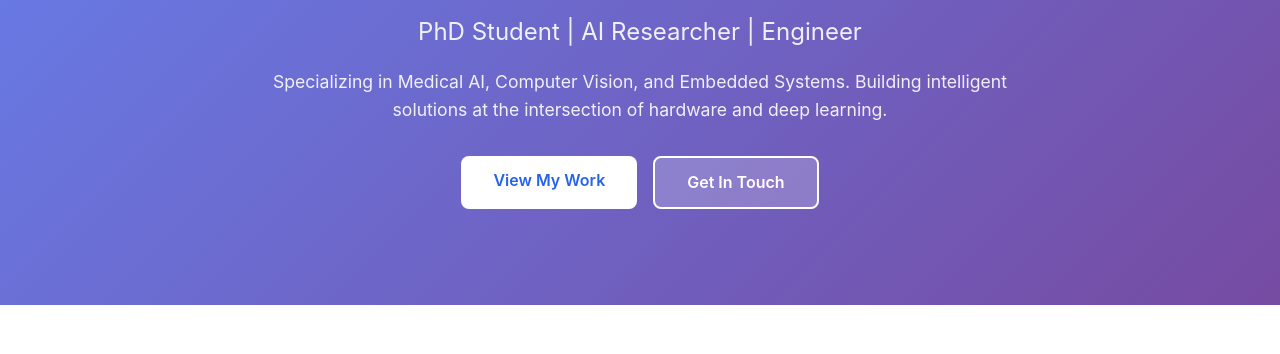
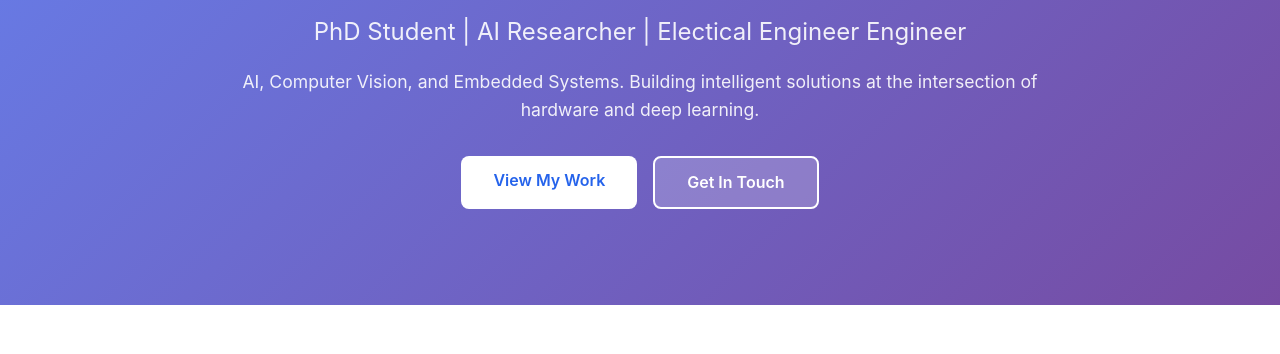
Before and after one commit to mahadkhaliq/mahadkhaliq.github.io, a plain HTML site: page index.html in a window 1280 px wide. Shown: the part 246-600 px from the top of the page. Drawn offline with Linux system fonts and the light colour scheme.

Commit message:
Revise hero section subtitle and description
Updated subtitle and description in the hero section.

```diff
--- a/index.html
+++ b/index.html
@@ -319,8 +319,8 @@
     <!-- Hero Section -->
     <section class="hero">
         <h1>Mahad Khaliq</h1>
-        <p class="subtitle">PhD Student | AI Researcher | Engineer</p>
-        <p>Specializing in Medical AI, Computer Vision, and Embedded Systems. Building intelligent solutions at the intersection of hardware and deep learning.</p>
+        <p class="subtitle">PhD Student | AI Researcher | Electical Engineer Engineer</p>
+        <p> AI, Computer Vision, and Embedded Systems. Building intelligent solutions at the intersection of hardware and deep learning.</p>
         <div class="cta-buttons">
             <a href="#projects" class="btn btn-primary">View My Work</a>
             <a href="#contact" class="btn btn-secondary">Get In Touch</a>
```
